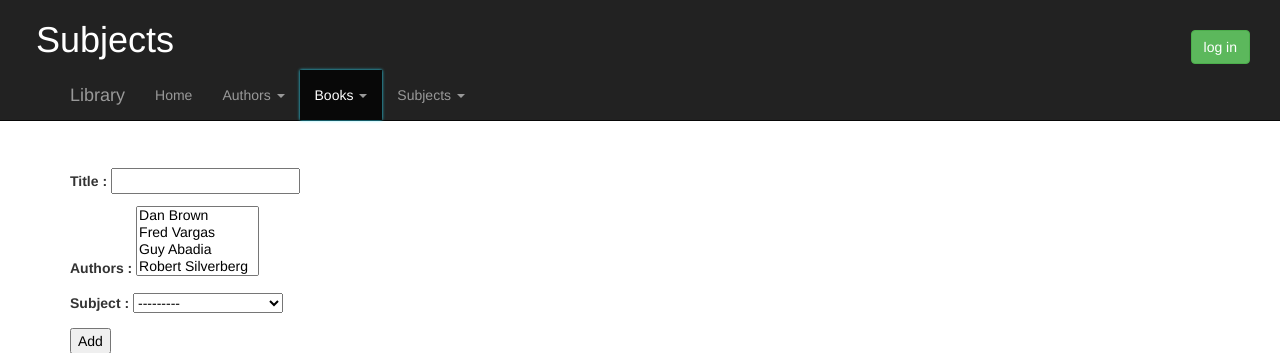
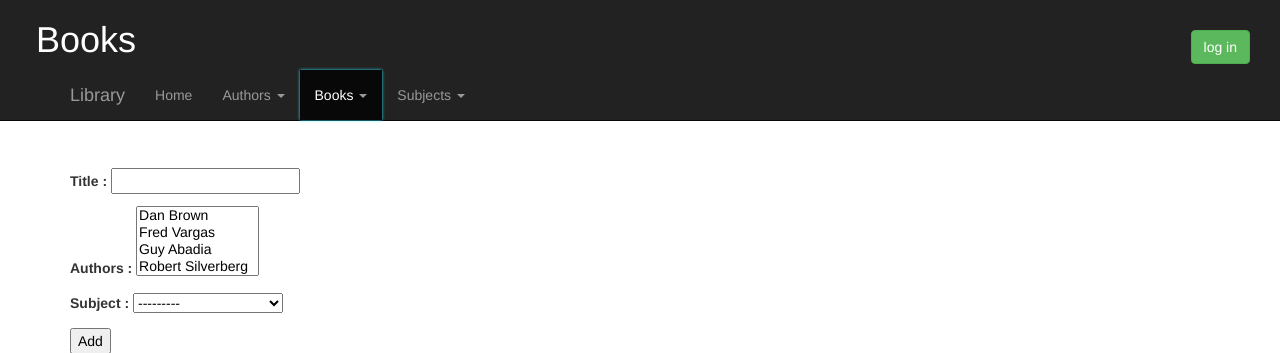
Before and after one commit to Suliv4n/bibliOnline, a Django app: template biblio/templates/biblio/addBook.html in a window 1280 px wide. Shown: the top 353 px of the page. Run offline with Django 3.2, Linux system fonts and the light colour scheme; the template is opened without the code that fills it: values that come from a table or form of the project are taken from there, others are empty; data comes from the database, SQL or seed files in the repository; parts of the project's set-up code (start-up, migrations or seed data) failed here and were passed over.

Commit message:
Rectification des noms de pages

```diff
--- a/biblio/templates/biblio/addAuthor.html
+++ b/biblio/templates/biblio/addAuthor.html
@@ -1,7 +1,7 @@
 {% extends "base.html" %}
-{% block title %}{{ block.super }} | Subjects {% endblock %}
+{% block title %}{{ block.super }} | Author {% endblock %}
 
-{% block heading %} Subjects {% endblock %}
+{% block heading %} Author {% endblock %}
 
 {% block main %}
 
--- a/biblio/templates/biblio/addBook.html
+++ b/biblio/templates/biblio/addBook.html
@@ -1,7 +1,7 @@
 {% extends "base.html" %}
-{% block title %}{{ block.super }} | Subjects {% endblock %}
+{% block title %}{{ block.super }} | Books {% endblock %}
 
-{% block heading %} Subjects {% endblock %}
+{% block heading %} Books {% endblock %}
 
 {% block main %}
 
--- a/biblio/templates/biblio/authentification.html
+++ b/biblio/templates/biblio/authentification.html
@@ -1,7 +1,7 @@
 {% extends "base.html" %}
 {% block title %}{{ block.super }} | Login {% endblock %}
 
-{% block heading %} Subjects {% endblock %}
+{% block heading %} Login {% endblock %}
 
 {% block main %}
 
```
